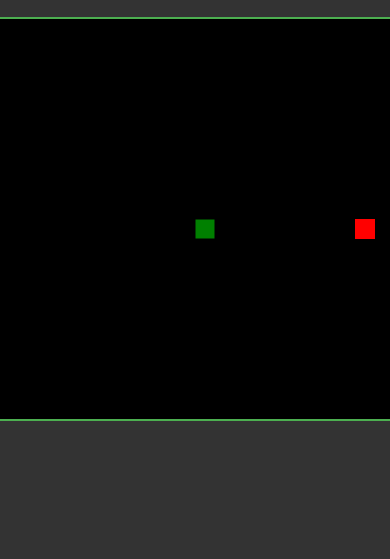
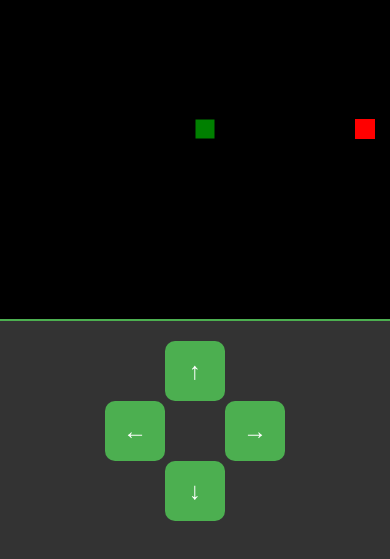
Before and after one commit to SinghAnshuman11/Snake-Game, a plain HTML site: page index.html in a window 390 px wide. Shown: the part 261-820 px from the top of the page. Drawn offline with Linux system fonts and the light colour scheme.

Commit message:
Added Mobile Compatibility

```diff
--- a/index.html
+++ b/index.html
@@ -12,6 +12,17 @@
         Score: <span id = "score" >0</span>
     </div>
     <canvas id = "gameCanvas" height = "400" width = "400"></canvas>
+    <div class="controls-container">
+        <div></div>
+        <button id="upBtn" data-direction="UP">↑</button>
+        <div></div>
+        <button id="leftBtn" data-direction="LEFT">←</button>
+        <div></div>
+        <button id="rightBtn" data-direction="RIGHT">→</button>
+        <div></div>
+        <button id="downBtn" data-direction="DOWN">↓</button>
+        <div></div>
+    </div>
     <script src = "script.js" ></script>
 </body>
 </html>
--- a/script.js
+++ b/script.js
@@ -90,3 +90,20 @@ function draw() {
 }
 
 let game = setInterval(draw, 120);
+
+//Mobile-Logic
+
+const controlsContainer = document.querySelector(".controls-container");
+
+function handleMobileInput(event) {
+
+    const newDirection = event.target.dataset.direction;
+    if (!newDirection) return;
+
+    if (newDirection == "UP" && d != "DOWN") d = "UP";
+    if (newDirection == "DOWN" && d != "UP") d = "DOWN";
+    if (newDirection == "LEFT" && d != "RIGHT") d = "LEFT";
+    if (newDirection == "RIGHT" && d != "LEFT") d = "RIGHT";
+}
+
+controlsContainer.addEventListener("click", handleMobileInput);
--- a/style.css
+++ b/style.css
@@ -24,3 +24,25 @@ h1 {
     background-color: #000;
     border: 2px solid #4caf50;
 }
+
+.controls-container {
+    display: grid;
+    grid-template-columns: repeat( 3, 1fr );
+    width: 180px;
+    margin-top: 20px;
+}
+
+.controls-container  button {
+    width: 60px;
+    height: 60px;
+    background-color: #4caf50;
+    color: white;
+    font-size: 24px;
+    border: none;
+    border-radius: 10px;
+    cursor: pointer;
+}
+
+.controls-container button:active {
+    background-color: #45a049;
+}
```
